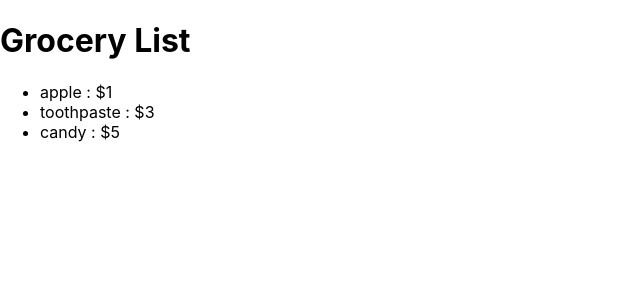
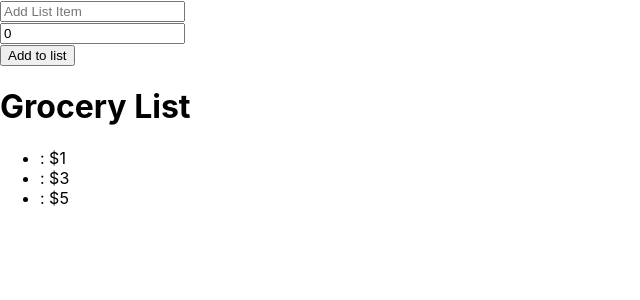
Before and after one commit to KateWill/grocery-list, a React (Create React App) app: page / in a window 1280 px wide. Shown: the top 300 px of the page, without its empty margins (0-640 px from the left). Built offline with nearby package versions, Linux system fonts and the light colour scheme.

Commit message:
added form component

```diff
--- a/src/App.js
+++ b/src/App.js
@@ -1,21 +1,25 @@
 import React, { Component } from 'react';
 import List from './grocery/List';
-
+import AddForm from './grocery/AddForm'
 
 class App extends Component {
   state = {
     list: [
-      {id: 1, name: 'apple', price: 1.00},
-      {id: 2, name: 'toothpaste', price: 3.00},
-      {id: 3, name: 'candy', price: 5.00},
+      {id: 1, itemName: 'apple', price: 1.00},
+      {id: 2, itemName: 'toothpaste', price: 3.00},
+      {id: 3, itemName: 'candy', price: 5.00},
     ]
   }
 
+  addItem = (incomingListItem) =>{
+
+  }
+
   render() {
-    const { list } = this.state
+    const { list, addItem } = this.state
     return (
       <div>
-        {/* <h1>Grocery List</h1> */}
+        <AddForm addItem={addItem} />
         <List name="Grocery List" items={list} />
       </div>
     );
--- a/src/grocery/AddForm.js
+++ b/src/grocery/AddForm.js
@@ -1,7 +1,41 @@
 import React from 'react'
 
 class AddForm extends React.Component {
+    state = { itemName: '', price: 0.00 }
 
+    handleSubmit = (e) =>{
+      e.preventDefault()
+      this.props.addItem(this.state.name)
+      this.setState( {itemName: '', price: 0.00 })
+    }
+
+    handleChange = (e) =>{
+      const {name, value} = e.target
+      this.setState({ [name]: value })
+    }
+    render(){
+      const { itemName, price } = this.state
+      return(
+        <form onSubmit={this.handleSubmit}>
+        <input
+          placeholder="Add List Item"
+          value={itemName}
+          name="itemName"
+          onChange={this.handleChange}
+        />
+        <br/>
+        <input
+          placeholder="Add List Item"
+          value={price}
+          name="price"
+          type="number"
+          onChange={this.handleChange}
+        />
+        <br/>
+        <button>Add to list</button>
+      </form>
+      )
+    }
 }
 
 export default AddForm
```
